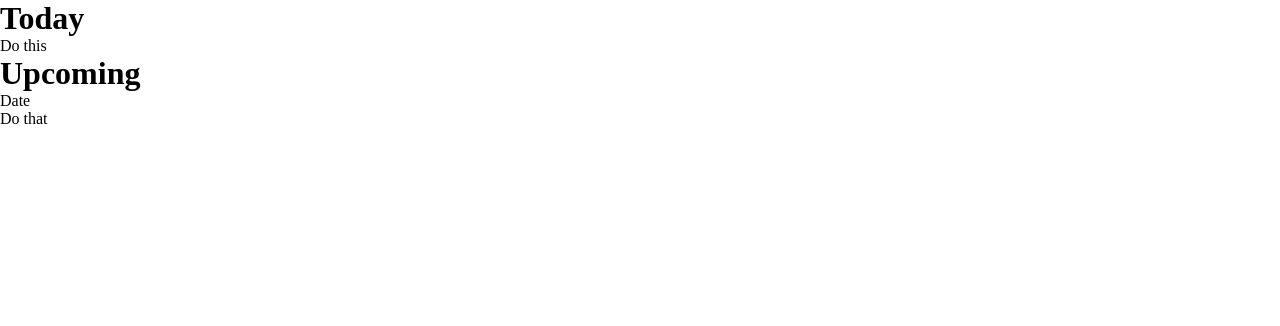
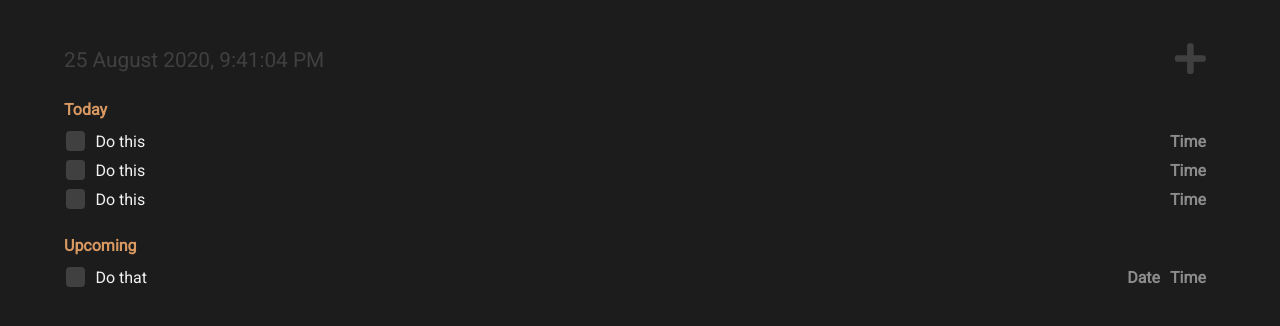
Before and after one commit to aditya-azad/destined, a React app: page / in a window 1280 px wide. Shown: the top 326 px of the page. Built offline with nearby package versions, Linux system fonts and the light colour scheme.

Commit message:
Added basic formatting

```diff
--- a/src/components/Todo.tsx
+++ b/src/components/Todo.tsx
@@ -2,14 +2,21 @@ import * as React from "react";
 
 export interface TodoProps {
   shouldDisplayDate: boolean
+  shouldDisplayTime: boolean
   body: string
 }
 
-const Todo: React.FC<TodoProps> = ({shouldDisplayDate, body}) => {
+const Todo: React.FC<TodoProps> = ({shouldDisplayDate, shouldDisplayTime, body}) => {
   return (
-    <div>
-      {shouldDisplayDate ? <div>Date</div> : null}
-      <div>{body}</div>
+    <div className="todo-container">
+      <div className="todo-checkbox"></div>
+      <div className="todo-body">
+        {body}
+        <div className="todo-timestamp-container">
+          {shouldDisplayDate ? <div className="todo-date">Date</div> : null}
+          {shouldDisplayTime ? <div className="todo-time">Time</div> : null}
+        </div>
+      </div>
     </div>
   )
 }
--- /dev/null
+++ b/src/components/Topbar.tsx
@@ -0,0 +1,37 @@
+import * as React from "react";
+import { useEffect, useState } from "react";
+
+import { FontAwesomeIcon } from "@fortawesome/react-fontawesome"
+import { faPlus } from '@fortawesome/free-solid-svg-icons'
+
+const TopBar: React.FC = () => {
+
+  const getDateTime = () => {
+    const months = ["January", "February", "March", "April", "May", "June",
+      "July", "August", "September", "October", "November", "December"];
+    let currDateTime = new Date();
+    let formattedDateTime = currDateTime.getDate() + " " + months[currDateTime.getMonth()] + " " + currDateTime.getFullYear() + ", " + currDateTime.toLocaleTimeString();
+    return formattedDateTime;
+  }
+
+  const [dateTime, setDateTime] = useState(getDateTime());
+
+  useEffect(() => {
+    setTimeout(() => {
+      setDateTime(getDateTime());
+    }, 1000);
+  });
+
+  return (
+    <div className="topbar-container">
+      <div className="topbar-left-container">
+        {dateTime}
+      </div>
+      <div className="topbar-right-container">
+        <div className="topbar-menu-item"><FontAwesomeIcon icon={faPlus}/></div>
+      </div>
+    </div>
+  )
+}
+
+export default TopBar;
--- a/src/components/screens/MainScreen.tsx
+++ b/src/components/screens/MainScreen.tsx
@@ -1,18 +1,26 @@
 import * as React from "react";
+
 import Todo from "../Todo";
+import TopBar from "../Topbar";
 
 const MainScreen: React.FC = () => {
   return (
     <div className="display-container">
-      <div>
-        <h1>Today</h1>
-        <div>
-          <Todo shouldDisplayDate={false} body="Do this"/>
+      <div className="display-content">
+        <TopBar/>
+
+        <div className="category-container">
+          <h1 className="category-heading">Today</h1>
+          <Todo shouldDisplayDate={false} shouldDisplayTime={true} body="Do this"/>
+          <Todo shouldDisplayDate={false} shouldDisplayTime={true} body="Do this"/>
+          <Todo shouldDisplayDate={false} shouldDisplayTime={true} body="Do this"/>
         </div>
-        <h1>Upcoming</h1>
-        <div>
-          <Todo shouldDisplayDate={true} body="Do that"/>
+
+        <div className="category-container">
+          <h1 className="category-heading">Upcoming</h1>
+          <Todo shouldDisplayDate={true} shouldDisplayTime={true} body="Do that"/>
         </div>
+
       </div>
     </div>
   )
--- /dev/null
+++ b/src/styles/_components.scss
@@ -0,0 +1,81 @@
+// category
+.category-container {
+  margin-bottom: 25px;
+}
+
+.category-heading {
+  font-size: 1em;
+  font-family: var(--heading-font);
+  margin-bottom: 10px;
+  color: var(--accent-color);
+}
+
+
+// todo
+.todo-container {
+  display: flex;
+  margin-top: 5px;
+  font-size: 1em;
+  font-family: var(--content-font);
+  * {
+    align-self: center;
+  }
+}
+
+.todo-checkbox {
+  background-color: var(--secondary-color);
+  border-radius: 4px;
+  margin: 2px;
+  margin-right: 10px;
+  width: 20px;
+  height: 20px;
+}
+
+.todo-body {
+  width: 100%;
+  display: flex;
+  justify-content: space-between;
+}
+
+.todo-timestamp-container {
+  display: flex;
+  color: var(--tertiary-color);
+  font-weight: 800;
+  * {
+    margin-right: 10px;
+  }
+}
+
+.todo-time {
+  //placeholder
+}
+
+.todo-date {
+  //placeholder
+}
+
+// topbar
+.topbar-container {
+  display: flex;
+  justify-content: space-between;
+  margin-bottom: 20px;
+  width: 100%;
+  height: 40px;
+  * {
+    align-self: center;
+    font-size: 1.3em;
+    color: var(--secondary-color);
+  }
+}
+
+.topbar-left-container {
+
+}
+
+.topbar-right-container {
+  margin-right: 10px;
+}
+
+.topbar-menu-item {
+
+}
--- a/src/styles/_display.scss
+++ b/src/styles/_display.scss
@@ -1,3 +1,12 @@
-.display_container {
+.display-container {
+  display: flex;
+  flex-direction: column;
+  height: 100vh;
+}
 
+.display-content {
+  margin-top: 40px;
+  width: 90%;
+  align-self: center;
+  justify-content: flex-start;
 }
--- a/src/styles/_general.scss
+++ b/src/styles/_general.scss
@@ -1,9 +1,29 @@
 // fonts
 @import url('https://fonts.googleapis.com/css2?family=Roboto&display=swap');
+
+:root {
+  // fonts
+  --heading-font: "Roboto";
+  --content-font: "Roboto";
+
+  //colors
+  --background-color: #1C1C1C;
+  --secondary-color: #404040;
+  --tertiary-color: #8C8C8C;
+  --text-color: #F2F2F2;
+  --accent-color: #D99962;
+}
+
 
 // basic reset
 html {
   box-sizing: border-box;
+}
+
+body {
+  color: var(--text-color);
+  font-family: var(--content-font);
+  background-color: var(--background-color);
 }
 
 *, *::before, *::after {
@@ -11,6 +31,3 @@ html {
   margin: 0;
   padding: 0;
 }
-
-// fonts
-$heading-font: "Roboto";
--- a/src/styles/index.scss
+++ b/src/styles/index.scss
@@ -1,3 +1,4 @@
 @import 'general';
 
 @import 'display';
+@import 'components';
```
